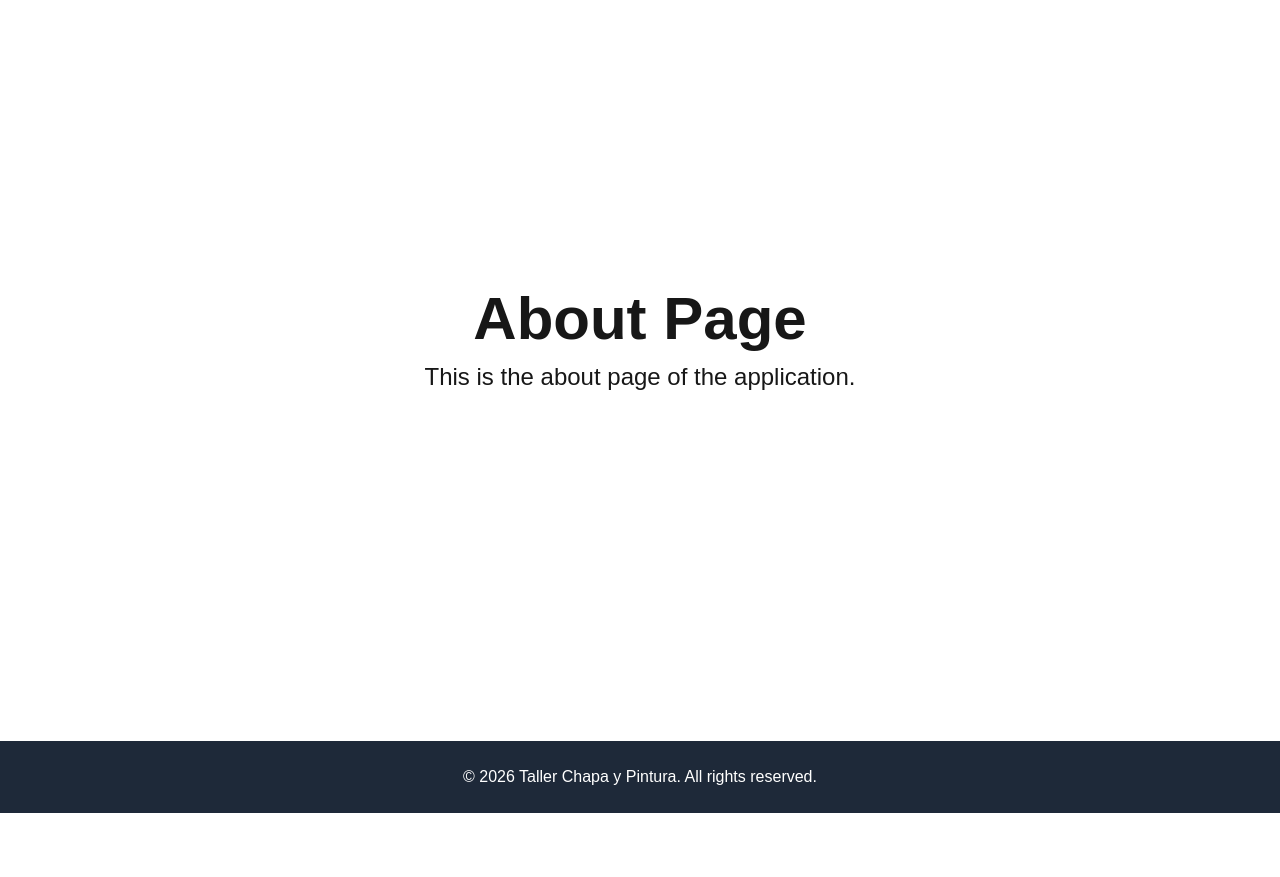
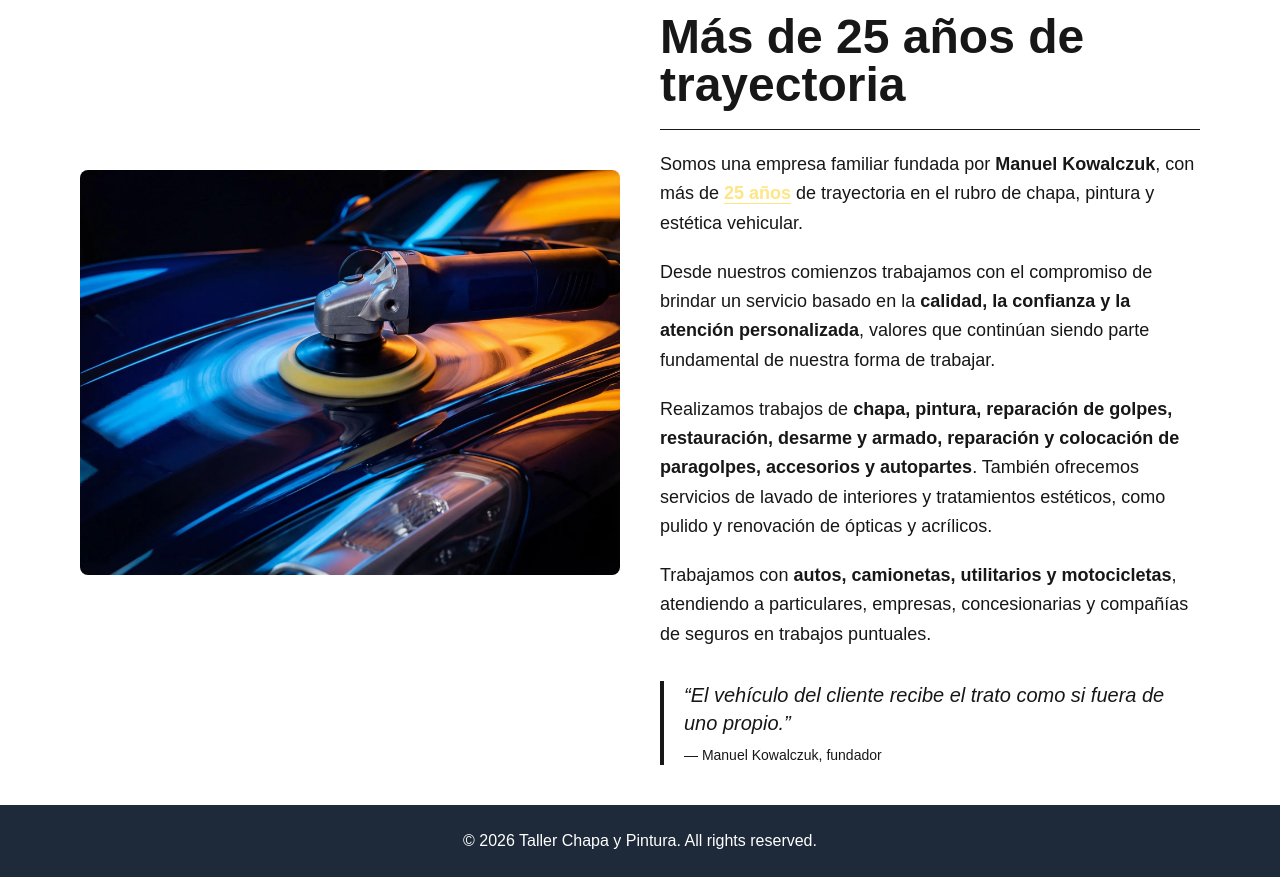
Before and after one commit to AgustinKowalczuk/Mk-LandingPage, a Next.js app in the folder taller-chapa-pintura/: page / in a window 1280 px wide. Shown: the part 823-1700 px from the top of the page. Before the commit the page ends 1636 px from the top, so only its background shows below. Built offline with nearby package versions, Linux system fonts and the light colour scheme.

Commit message:
charge About component and text

```diff
--- a/taller-chapa-pintura/src/app/page.tsx
+++ b/taller-chapa-pintura/src/app/page.tsx
@@ -13,7 +13,7 @@ export default function Home() {
   const [scrollY, setScrollY] = useState(0);
 
   const heroOpacity = Math.max(0, 1 - scrollY / 500);
-  const heroTranslate = Math.min(scrollY * 0.3, 150);
+  const heroTranslate = Math.min(scrollY * 0.5, 150);
 
   useEffect(() => {
     const handleScroll = () => {
@@ -55,9 +55,9 @@ export default function Home() {
       </div>
       {renderContent(navigateTo)}
 
+      <WhatsAppButton />
+
       <Footer />
-
-      <WhatsAppButton />
     </main>
   );
 }
--- a/taller-chapa-pintura/src/components/About.tsx
+++ b/taller-chapa-pintura/src/components/About.tsx
@@ -1,17 +1,78 @@
-
 const About = () => {
   return (
-    <div className="flex flex-col items-center justify-center min-h-screen py-2">
-        <main className="flex flex-col items-center justify-center w-full flex-1 px-20 text-center">
-            <h1 className="text-6xl font-bold">
-                About Page
-            </h1>
-            <p className="mt-3 text-2xl">
-                This is the about page of the application.
+    <div className="flex min-h-screen flex-col items-center justify-center py-10">
+      <main className="w-full px-4 sm:px-6 lg:px-20">
+        <section className="mx-auto flex w-full max-w-7xl flex-col items-center gap-10 md:flex-row md:justify-between">
+          {/* Imagen */}
+          <div className="w-full md:w-1/2">
+            <img
+              src="/images/hero/hero-car.jpg"
+              alt="Taller de chapa y pintura"
+              className="w-full aspect-[4/3] object-cover rounded-lg"
+            />
+          </div>
+
+          {/* Contenido */}
+          <div className="w-full text-center md:w-1/2 md:text-left">
+            <span className="text-sm font-semibold uppercase tracking-widest">
+              Nuestra historia
+            </span>
+
+            <h2 className="mt-2 text-4xl font-bold sm:text-5xl">
+              Más de 25 años de trayectoria
+            </h2>
+
+            <hr className="my-5" />
+
+            <p className="text-lg leading-relaxed">
+              Somos una empresa familiar fundada por{" "}
+              <strong>Manuel Kowalczuk</strong>, con más de{" "}
+              <strong className="text-amber-200 border-b">25 años</strong> de trayectoria
+              en el rubro de chapa, pintura y estética vehicular.
             </p>
-        </main>
+
+            <p className="mt-5 text-lg leading-relaxed">
+              Desde nuestros comienzos trabajamos con el compromiso de brindar
+              un servicio basado en la{" "}
+              <strong>calidad, la confianza y la atención personalizada</strong>
+              , valores que continúan siendo parte fundamental de nuestra forma
+              de trabajar.
+            </p>
+
+            <p className="mt-5 text-lg leading-relaxed">
+              Realizamos trabajos de{" "}
+              <strong>
+                chapa, pintura, reparación de golpes, restauración, desarme y
+                armado, reparación y colocación de paragolpes, accesorios y
+                autopartes
+              </strong>
+              . También ofrecemos servicios de lavado de interiores y
+              tratamientos estéticos, como pulido y renovación de ópticas y
+              acrílicos.
+            </p>
+
+            <p className="mt-5 text-lg leading-relaxed">
+              Trabajamos con{" "}
+              <strong>autos, camionetas, utilitarios y motocicletas</strong>,
+              atendiendo a particulares, empresas, concesionarias y compañías de
+              seguros en trabajos puntuales.
+            </p>
+
+            <blockquote className="mt-8 border-l-4 pl-5 italic">
+              <p className="text-xl font-medium">
+                “El vehículo del cliente recibe el trato como si fuera de uno
+                propio.”
+              </p>
+
+              <footer className="mt-2 text-sm not-italic">
+                — Manuel Kowalczuk, fundador
+              </footer>
+            </blockquote>
+          </div>
+        </section>
+      </main>
     </div>
   );
-}
+};
 
 export default About;
--- a/taller-chapa-pintura/src/components/WppButton.tsx
+++ b/taller-chapa-pintura/src/components/WppButton.tsx
@@ -11,7 +11,7 @@ export default function WhatsAppButton() {
       target="_blank"
       rel="noopener noreferrer"
     >
-        <button className="fixed bottom-4 right-4 bg-green-500 text-white p-1 rounded-full shadow-lg hover:bg-green-600 hover:scale-110 transition-transform">
+        <button className="fixed sm:bottom-4 bottom-23 right-4 bg-green-500 text-white p-1 rounded-full shadow-lg hover:bg-green-600 hover:scale-110 transition-transform">
             <img src="https://cdn-icons-png.flaticon.com/512/12635/12635043.png" alt="WhatsApp" className="w-10 h-10" />
         </button>
     </a>
```
